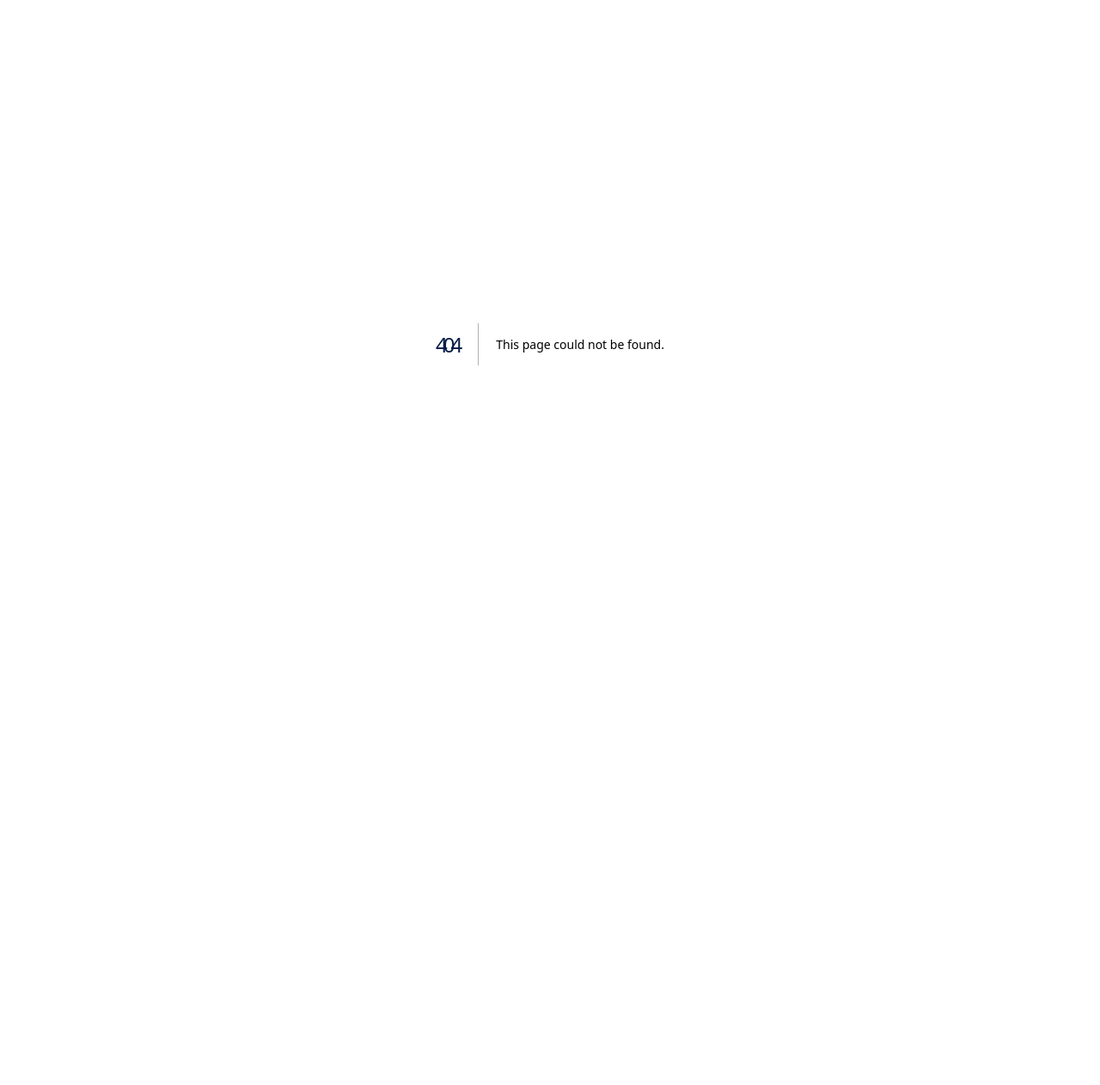
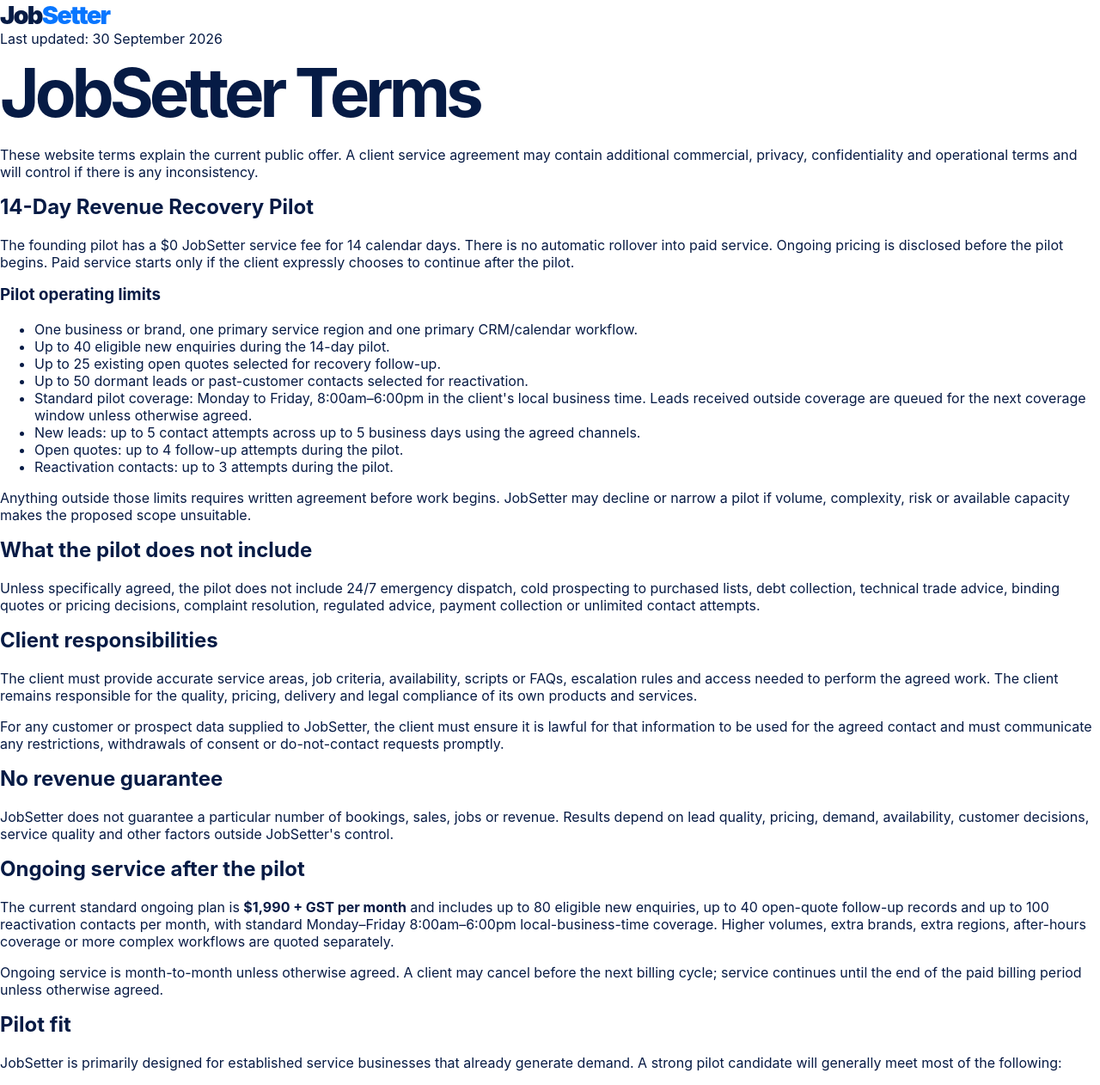
Before and after one commit to Boatsy007/Jobsetter, a Next.js app: page /terms in a window 1280 px wide. Before the commit this address had no page. Shown: the top 1262 px of the page at 86% size. Before the commit the page ends 800 px from the top, so only its background shows below. Built offline with nearby package versions, Linux system fonts and the light colour scheme.

Commit message:
Add pilot and service terms

```diff
--- /dev/null
+++ b/app/terms/page.js
@@ -0,0 +1,70 @@
+export const metadata = {
+  title: "Terms | JobSetter",
+  description: "Website, pilot and service terms for JobSetter."
+};
+
+export default function TermsPage() {
+  return (
+    <main className="legalPage">
+      <div className="legalShell">
+        <a className="brand legalBrand" href="/"><span className="brandJob">Job</span><span className="brandSetter">Setter</span></a>
+        <p className="legalUpdated">Last updated: 30 September 2026</p>
+        <h1>JobSetter Terms</h1>
+        <p>These website terms explain the current public offer. A client service agreement may contain additional commercial, privacy, confidentiality and operational terms and will control if there is any inconsistency.</p>
+
+        <h2>14-Day Revenue Recovery Pilot</h2>
+        <p>The founding pilot has a $0 JobSetter service fee for 14 calendar days. There is no automatic rollover into paid service. Ongoing pricing is disclosed before the pilot begins. Paid service starts only if the client expressly chooses to continue after the pilot.</p>
+
+        <h3>Pilot operating limits</h3>
+        <ul>
+          <li>One business or brand, one primary service region and one primary CRM/calendar workflow.</li>
+          <li>Up to 40 eligible new enquiries during the 14-day pilot.</li>
+          <li>Up to 25 existing open quotes selected for recovery follow-up.</li>
+          <li>Up to 50 dormant leads or past-customer contacts selected for reactivation.</li>
+          <li>Standard pilot coverage: Monday to Friday, 8:00am–6:00pm in the client's local business time. Leads received outside coverage are queued for the next coverage window unless otherwise agreed.</li>
+          <li>New leads: up to 5 contact attempts across up to 5 business days using the agreed channels.</li>
+          <li>Open quotes: up to 4 follow-up attempts during the pilot.</li>
+          <li>Reactivation contacts: up to 3 attempts during the pilot.</li>
+        </ul>
+        <p>Anything outside those limits requires written agreement before work begins. JobSetter may decline or narrow a pilot if volume, complexity, risk or available capacity makes the proposed scope unsuitable.</p>
+
+        <h2>What the pilot does not include</h2>
+        <p>Unless specifically agreed, the pilot does not include 24/7 emergency dispatch, cold prospecting to purchased lists, debt collection, technical trade advice, binding quotes or pricing decisions, complaint resolution, regulated advice, payment collection or unlimited contact attempts.</p>
+
+        <h2>Client responsibilities</h2>
+        <p>The client must provide accurate service areas, job criteria, availability, scripts or FAQs, escalation rules and access needed to perform the agreed work. The client remains responsible for the quality, pricing, delivery and legal compliance of its own products and services.</p>
+        <p>For any customer or prospect data supplied to JobSetter, the client must ensure it is lawful for that information to be used for the agreed contact and must communicate any restrictions, withdrawals of consent or do-not-contact requests promptly.</p>
+
+        <h2>No revenue guarantee</h2>
+        <p>JobSetter does not guarantee a particular number of bookings, sales, jobs or revenue. Results depend on lead quality, pricing, demand, availability, customer decisions, service quality and other factors outside JobSetter's control.</p>
+
+        <h2>Ongoing service after the pilot</h2>
+        <p>The current standard ongoing plan is <strong>$1,990 + GST per month</strong> and includes up to 80 eligible new enquiries, up to 40 open-quote follow-up records and up to 100 reactivation contacts per month, with standard Monday–Friday 8:00am–6:00pm local-business-time coverage. Higher volumes, extra brands, extra regions, after-hours coverage or more complex workflows are quoted separately.</p>
+        <p>Ongoing service is month-to-month unless otherwise agreed. A client may cancel before the next billing cycle; service continues until the end of the paid billing period unless otherwise agreed.</p>
+
+        <h2>Pilot fit</h2>
+        <p>JobSetter is primarily designed for established service businesses that already generate demand. A strong pilot candidate will generally meet most of the following:</p>
+        <ul>
+          <li>At least 25 new enquiries per month, or at least $25,000 of active/open quote opportunity suitable for follow-up.</li>
+          <li>Typical job value of about $750 or more.</li>
+          <li>Capacity to accept additional work during the next 30 days.</li>
+          <li>A working calendar, CRM or other clear booking/handoff process.</li>
+          <li>Lawfully usable lead and customer data for any follow-up or reactivation activity.</li>
+        </ul>
+
+        <h2>Website information</h2>
+        <p>Calculators, diagnostic scores, examples and workflow illustrations on this website are educational tools. They are not financial forecasts, guarantees or industry benchmarks unless expressly stated otherwise.</p>
+
+        <h2>Contact</h2>
+        <p>Questions about these terms can be sent to <a href="mailto:hello@jobsetter.com.au">hello@jobsetter.com.au</a>.</p>
+
+        <div className="legalNotice">
+          <strong>Business identity</strong>
+          <p>JobSetter is the trading name used for this service in Australia. The legal contracting entity and ABN will be inserted once finalised and will also appear in client agreements.</p>
+        </div>
+
+        <div className="legalFooterLinks"><a href="/">Home</a><a href="/privacy">Privacy</a><a href="mailto:hello@jobsetter.com.au">Contact</a></div>
+      </div>
+    </main>
+  );
+}
```
